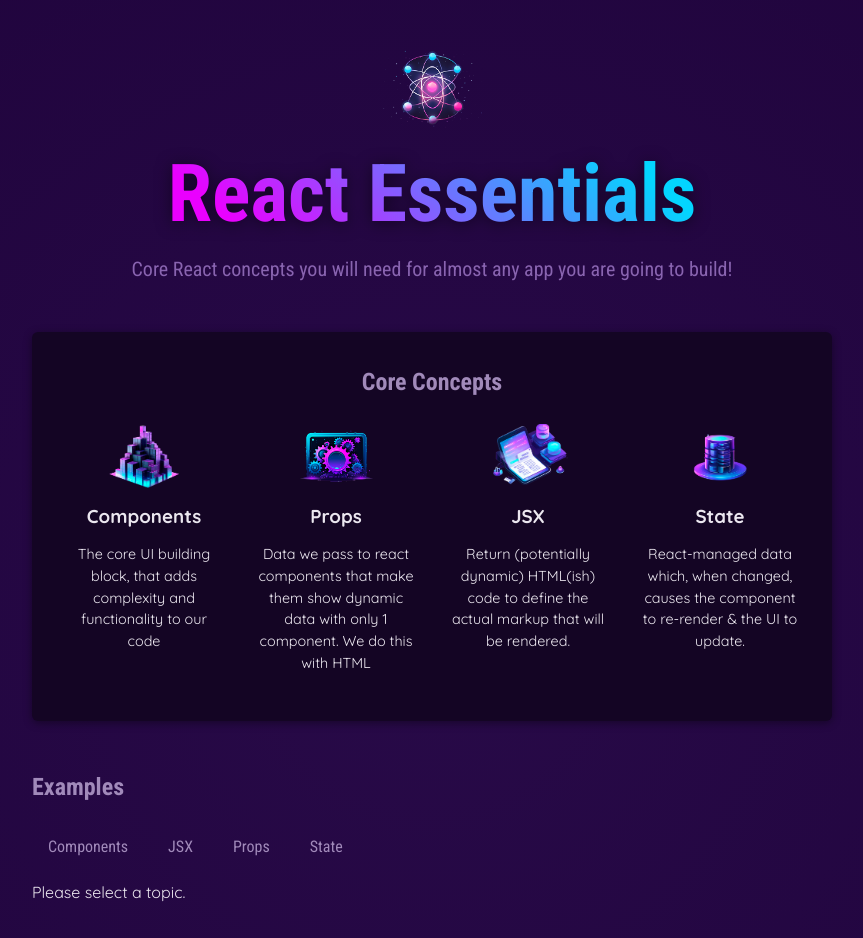
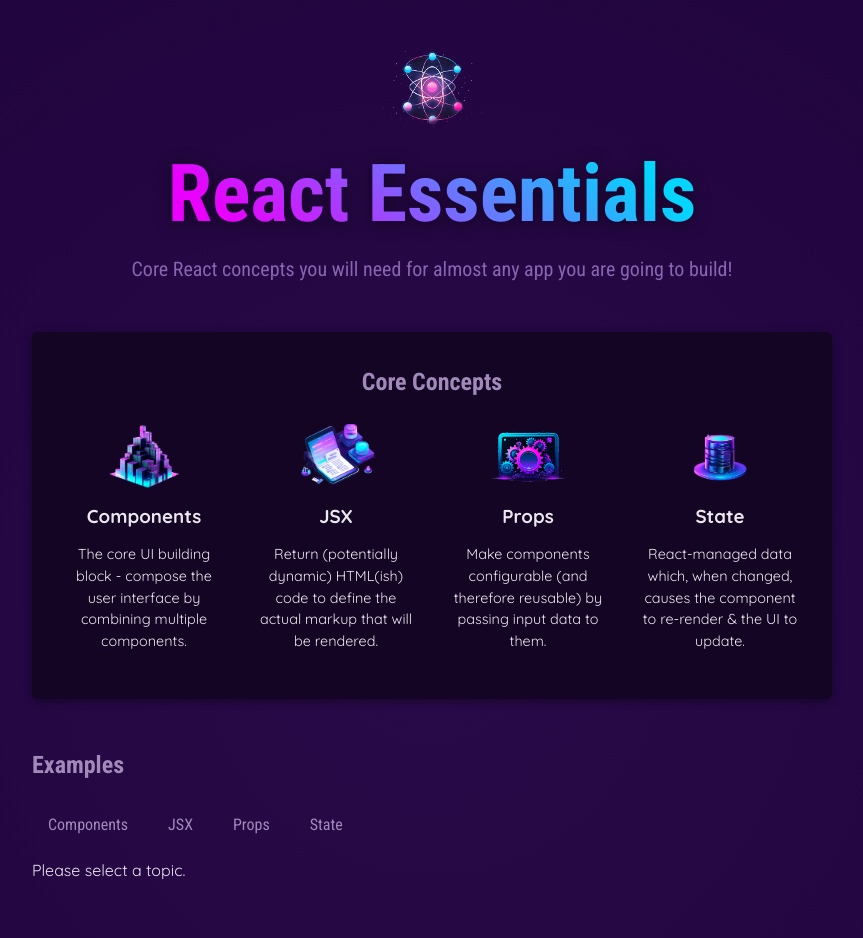
Before and after one commit to Dima-Sh13/ReactDemo-1, a React (Vite) app: page / in a window 1280 px wide. Shown: the top 938 px of the page, without its empty margins (208-1071 px from the left). Built offline with nearby package versions, Linux system fonts and the light colour scheme.

Commit message:
dynamic list rendering

```diff
--- a/src/App.jsx
+++ b/src/App.jsx
@@ -27,12 +27,8 @@ function App() {
         <section id="core-concepts">
         <h2>Core Concepts</h2>
         <ul>
+          {CORE_CONCEPTS.map((item) => <CoreConcept {...item } />)}
 
-          <CoreConcept title="Components" description="The core UI building block, that adds complexity and functionality to our code"
-          img={CORE_CONCEPTS[0].img}/>
-          <CoreConcept title={CORE_CONCEPTS[2].title} img={CORE_CONCEPTS[2].img} description="Data we pass to react components that make them show dynamic data with only 1 component. We do this with HTML"></CoreConcept>
-          <CoreConcept title={CORE_CONCEPTS[1].title} description={CORE_CONCEPTS[1].description} img={CORE_CONCEPTS[1].img}></CoreConcept>
-          <CoreConcept {...CORE_CONCEPTS[3]}></CoreConcept>
 
         </ul>
 
```
